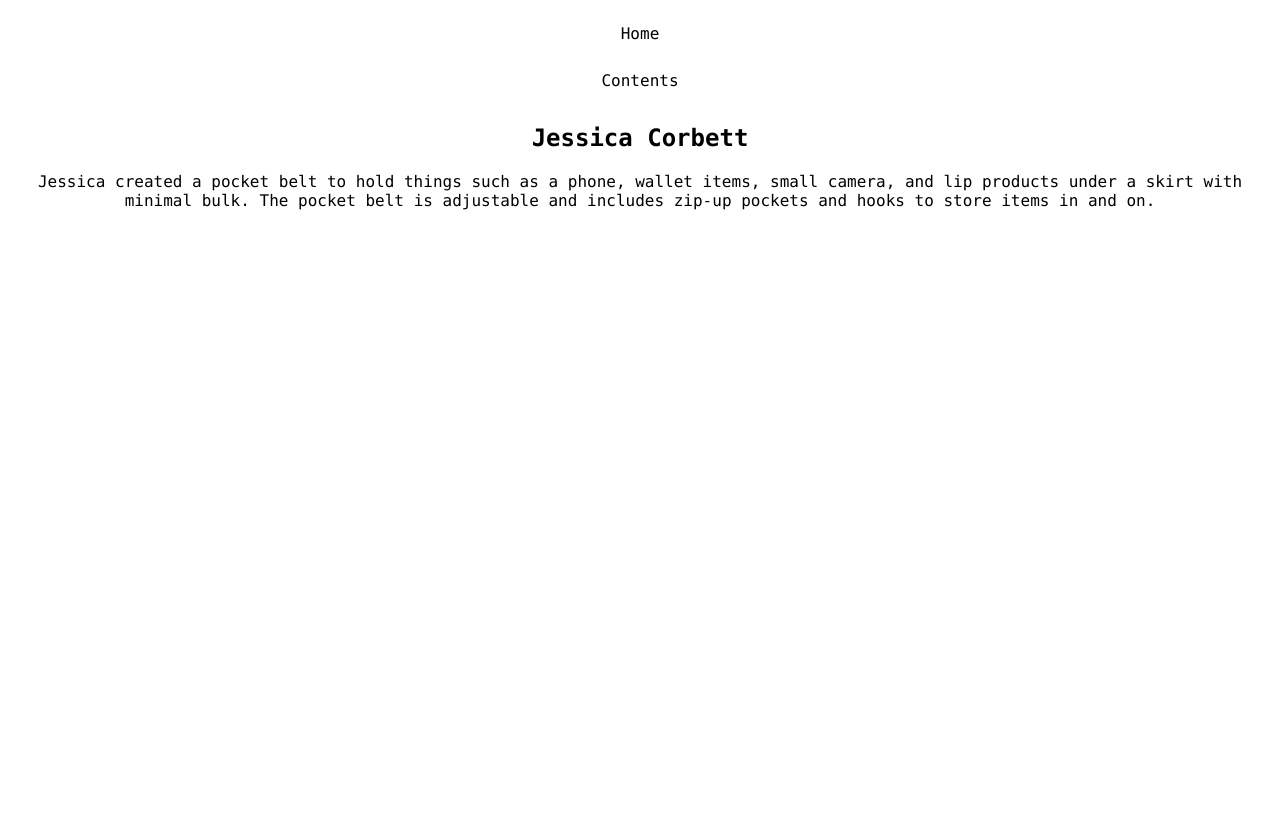
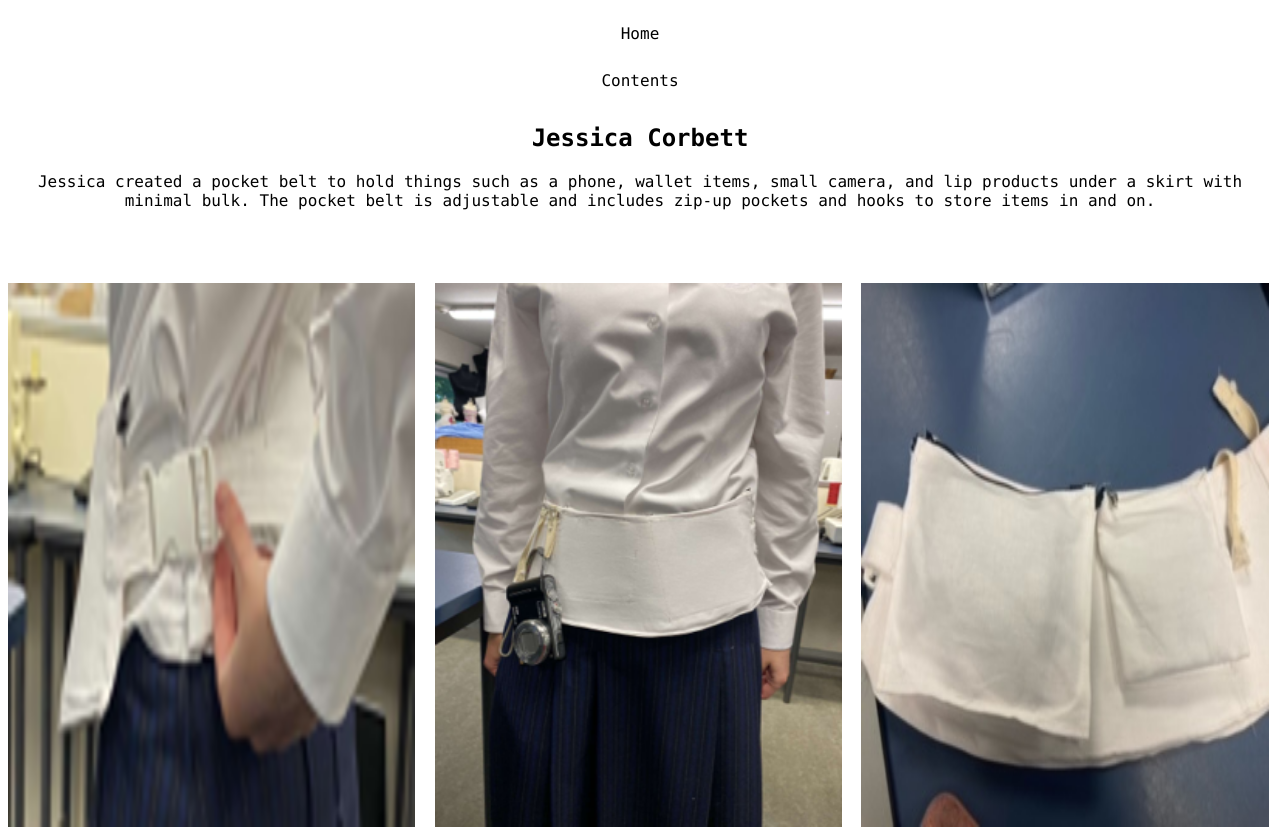
Before and after one commit to LITdt/almostalmostfinalfashionwebsite, a plain HTML site: page Jess.html in a window 1280 px wide. Before the commit the page ends 800 px from the top, so only its background shows below. Drawn offline with Linux system fonts and the light colour scheme.

Commit message:
Update Jess.html

```diff
--- a/Jess.html
+++ b/Jess.html
@@ -35,11 +35,12 @@
             <br>
             <br>
             <div class="flex-container">
-               <img src="Images/Jessimage-2.png" class="photo1" alt="">
-               <img src="Images/Jessimage-3.png" class="photo2" alt="">
-               <img src="Images/Jessimage-1.png" class="photo3" alt="">
+               <img src="Jessimage-2.png" class="photo1" alt="">
+               <img src="Jessimage-3.png" class="photo2" alt="">
+               <img src="Jessimage-1.png" class="photo3" alt="">
 
             </div>
         </main>
     </body>
+
 </html>
```
